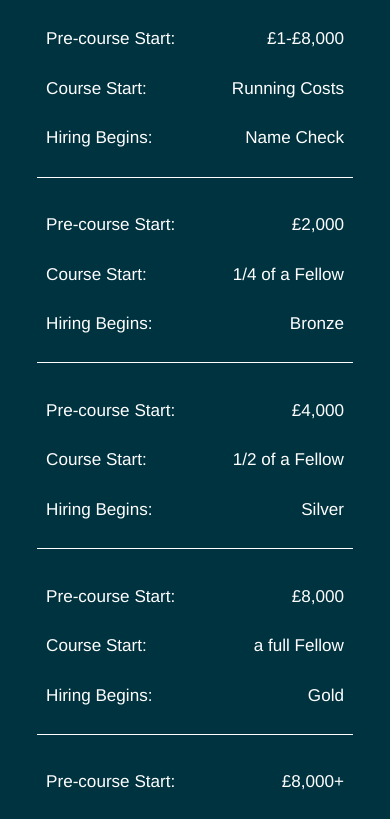
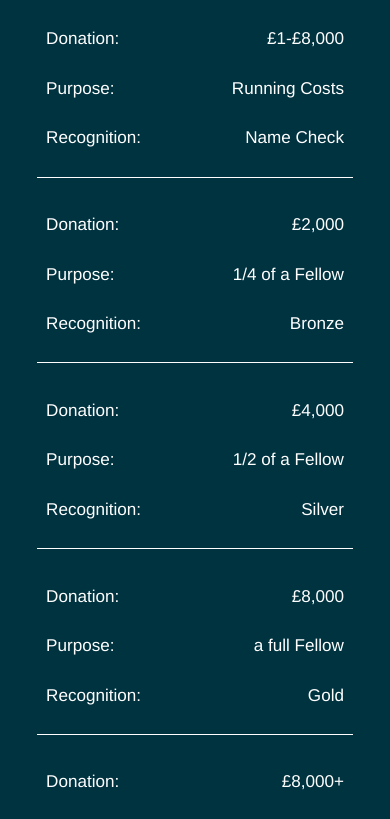
Before and after one commit to makersacademy/tech-city-landing-page, a website: page index.html in a window 390 px wide. Shown: the part 3361-4180 px from the top of the page. Drawn offline with Linux system fonts and the light colour scheme; a script that the page names is missing; files whose address does not match are found by name.

Commit message:
Fixes table headers on mobile

```diff
--- a/index.html
+++ b/index.html
@@ -222,39 +222,39 @@
         </thead>
         <tbody>
           <tr>
-            <td data-header='Pre-course Start'>£1-£8,000</td>
-            <td data-header='Course Start'>
+            <td data-header='Donation'>£1-£8,000</td>
+            <td data-header='Purpose'>
               <strong>Running Costs</strong>
             </td>
-            <td data-header='Hiring Begins'>Name Check</td>
+            <td data-header='Recognition'>Name Check</td>
           </tr>
           <tr>
-            <td data-header='Pre-course Start'>£2,000</td>
-            <td data-header='Course Start'>
+            <td data-header='Donation'>£2,000</td>
+            <td data-header='Purpose'>
               <strong>1/4 of a Fellow</strong>
             </td>
-            <td data-header='Hiring Begins'>Bronze</td>
+            <td data-header='Recognition'>Bronze</td>
           </tr>
           <tr>
-            <td data-header='Pre-course Start'>£4,000</td>
-            <td data-header='Course Start'>
+            <td data-header='Donation'>£4,000</td>
+            <td data-header='Purpose'>
               <strong>1/2 of a Fellow</strong>
             </td>
-            <td data-header='Hiring Begins'>Silver</td>
+            <td data-header='Recognition'>Silver</td>
           </tr>
           <tr>
-            <td data-header='Pre-course Start'>£8,000</td>
-            <td data-header='Course Start'>
+            <td data-header='Donation'>£8,000</td>
+            <td data-header='Purpose'>
               <strong>a full Fellow</strong>
             </td>
-            <td data-header='Hiring Begins'>Gold</td>
+            <td data-header='Recognition'>Gold</td>
           </tr>
           <tr>
-            <td data-header='Pre-course Start'>£8,000+</td>
-            <td data-header='Course Start'>
+            <td data-header='Donation'>£8,000+</td>
+            <td data-header='Purpose'>
               <strong>Investment in Fellowship pot</strong>
             </td>
-            <td data-header='Hiring Begins'>Investor</td>
+            <td data-header='Recognition'>Investor</td>
           </tr>
         </tbody>
       </table>
```
